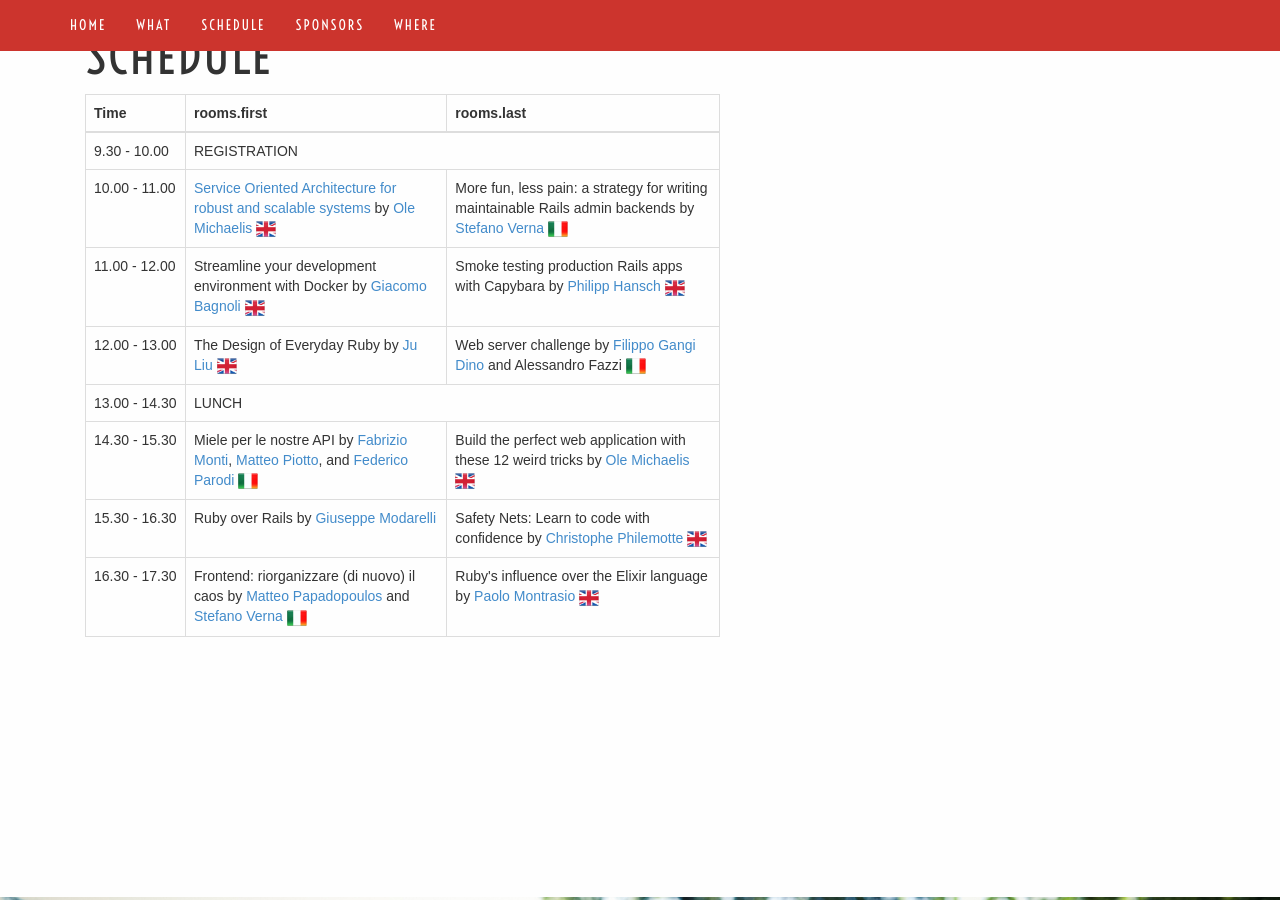
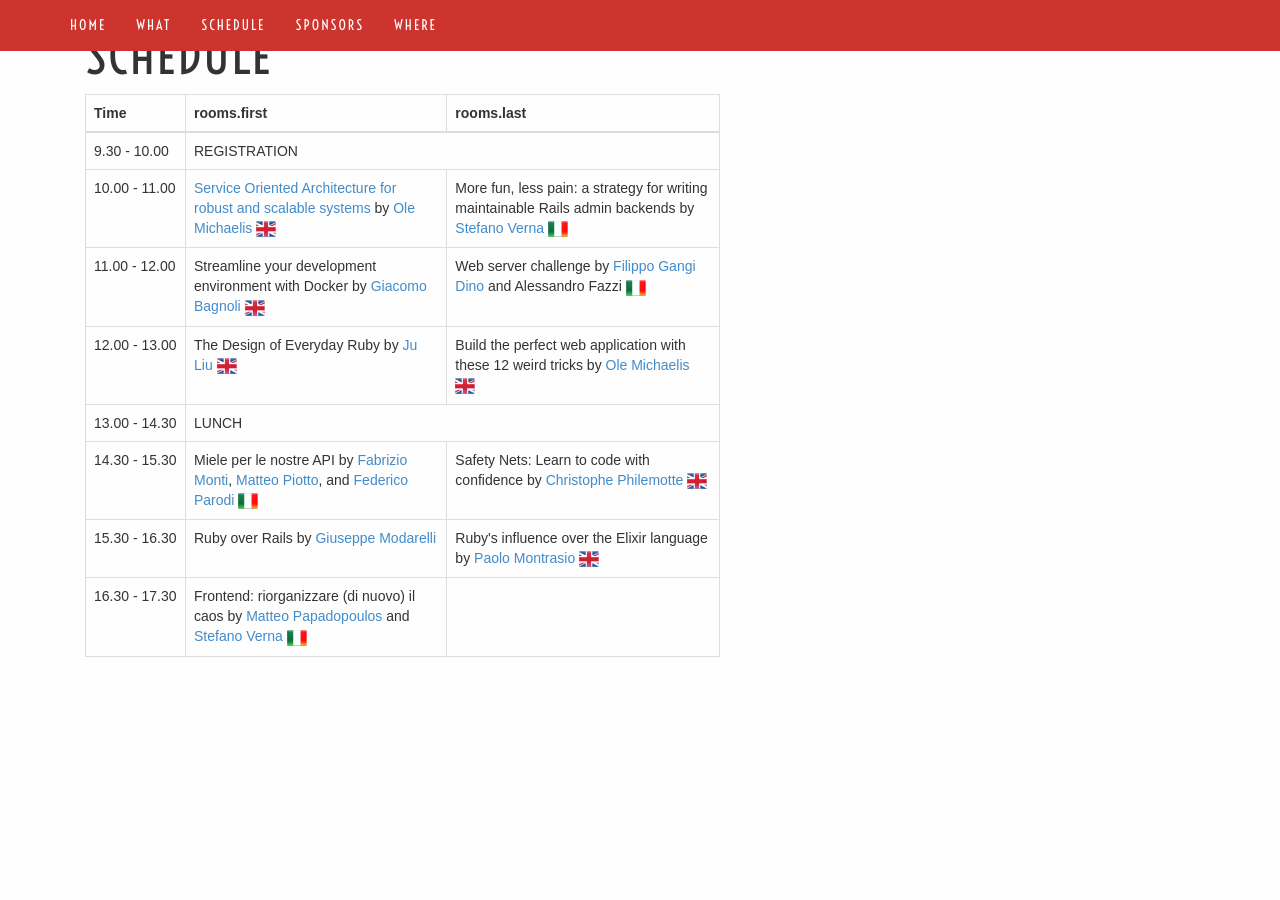
Before and after one commit to rubydayit-2014/rubydayit-2014.github.io, a Jekyll site: the page built from index.html, in a window 1280 px wide and 900 px high, scrolled down 1249 px. Built offline with Jekyll 4.4.1, drawn with Linux system fonts in a browser that asks for light colours; nearby versions of some CDN libraries; Markdown is read by kramdown in place of the engine named in the settings.

```diff
--- a/css/styles.css
+++ b/css/styles.css
@@ -194,7 +194,6 @@
   padding-top:7%;
   height: 100%;
   width: 100%;
-  background: url('../images/h-farm.jpg') no-repeat center center fixed;
   -webkit-background-size: cover;
   -moz-background-size: cover;
   -o-background-size: cover;
@@ -241,4 +240,8 @@
 #sponsors {
   height: 900px !important;
 }
+
+.sponsor {
+  margin-bottom: 100px;
+}
 /* -- end custom css for Bootstrap 3.x --*/
--- a/index.html
+++ b/index.html
@@ -101,9 +101,9 @@
                 <img height="20px" src="images/english.png"/>
               </td>
               <td>
-                Smoke testing production Rails apps with Capybara by
-                <a target="_blank" href="https://twitter.com/phansch">Philipp Hansch</a>
-                <img height="20px" src="images/english.png"/>
+                Web server challenge by
+                <a target="_blank" href="https://twitter.com/mukkoo">Filippo Gangi Dino</a> and Alessandro Fazzi
+                <img height="20px" src="images/italy.png"/>
               </td>
             </tr>
 
@@ -115,9 +115,9 @@
                 <img height="20px" src="images/english.png"/>
               </td>
               <td>
-                Web server challenge by
-                <a target="_blank" href="https://twitter.com/mukkoo">Filippo Gangi Dino</a> and Alessandro Fazzi
-                <img height="20px" src="images/italy.png"/>
+                Build the perfect web application with these 12 weird tricks by
+                <a target="_blank" href="http://twitter.com/CodeStars">Ole Michaelis</a>
+                <img height="20px" src="images/english.png"/>
               </td>
             </tr>
 
@@ -149,8 +149,8 @@
                 <a target="_blank" href="https://twitter.com/gmodarelli">Giuseppe Modarelli</a>
               </td>
               <td>
-                Safety Nets: Learn to code with confidence by
-                <a target="_blank" href="https://twitter.com/_toch">Christophe Philemotte</a>
+                Ruby's influence over the Elixir language by
+                <a target="_blank" href="https://twitter.com/pmontrasio">Paolo Montrasio</a>
                 <img height="20px" src="images/english.png"/>
               </td>
             </tr>
@@ -164,9 +164,6 @@
                 <img height="20px" src="images/italy.png"/>
               </td>
               <td>
-                Ruby's influence over the Elixir language by
-                <a target="_blank" href="https://twitter.com/pmontrasio">Paolo Montrasio</a>
-                <img height="20px" src="images/english.png"/>
               </td>
             </tr>
 
@@ -182,30 +179,29 @@
     <div class="col-md-12 text-center"><h1>SPONSORS</h1></div>
     <div class="col-md-12 text-center">&nbsp;</div>
     <div class="col-md-8 col-md-offset-2 text-center">
-      <div class="row hidden-xs">
+      <div class="row hidden-xs sponsor">
         <div class="col-sm-12" height="500px">
           <a href="https://www.mikamai.com" target="_blank"><img width="500px"  class="mikamai" src="images/logo-mikamai.png"></a>
         </div>
       </div>
-      <div class="row hidden-xs">
+      <div class="row hidden-xs sponsor">
         <div class="col-sm-6" height="280px">
           <a href="http://dev.welaika.com/" target="_blank"><img width="280px" src="images/welaikaDev.png"></a>
         </div>
       </div>
-      <div class="row hidden-xs">
+      <div class="row hidden-xs sponsor">
         <div class="col-sm-4 col-sm-offset-1" height="200px"><a href="https://www.github.com" target="_blank"><img width="200px" src="images/Octocat.png"></a></div>
         <div class="col-sm-4 col-sm-offset-1" height="200px"><a href="http://www.cantierecreativo.net" target="_blank" class="cantiere-creativo">
             <img width="200px" src="images/logo_CC_280px.jpg">
         </a></div>
       </div>
-      <div class="row hidden-xs">
-        <div class="col-sm-2" height="140px"><a href="http://www.jimdo.it/" target="_blank" class="jimdo"><img width="140" src="images/jimdo_logo.png"></a></div>
-        <div class="col-sm-2"></div>
-        <div class="col-sm-2"><a href="http://www.yellowchip.it/" target="_blank"><img width="140" src="images/YC_giallo.png"></a></div>
-        <div class="col-sm-2"></div>
-        <div class="col-sm-2"><a href="http://www.h-farmventures.com" target="_blank"><img width="140" src="images/logo-h-farm.png"></a></div>
+      <div class="row hidden-xs sponsor">
+        <div class="col-sm-3" height="140px"><a href="http://www.jimdo.it/" target="_blank" class="jimdo"><img width="140" src="images/jimdo_logo.png"></a></div>
+        <div class="col-sm-3" height="140px"><a href="https://www.pullreview.com/" target="_blank"><img width="140" src="images/pullreview-logo-wbg-sq-small.png"></a></div>
+        <div class="col-sm-3"><a href="http://www.yellowchip.it/" target="_blank"><img width="140" src="images/YC_giallo.png"></a></div>
+        <div class="col-sm-3"><a href="http://www.h-farmventures.com" target="_blank"><img width="140" src="images/logo-h-farm.png"></a></div>
      </div>
-     <div class="row hidden-xs">
+     <div class="row hidden-xs sponsor">
        <div class="col-sm-4 col-sm-offset-4">
         <h4>
           Became our sponsor!
```
Also changed, not shown: other parts of index.html (+2 -2 lines), images/jimdo_logo.png, images/pullreview-logo-wbg-sq-small.png (added).
